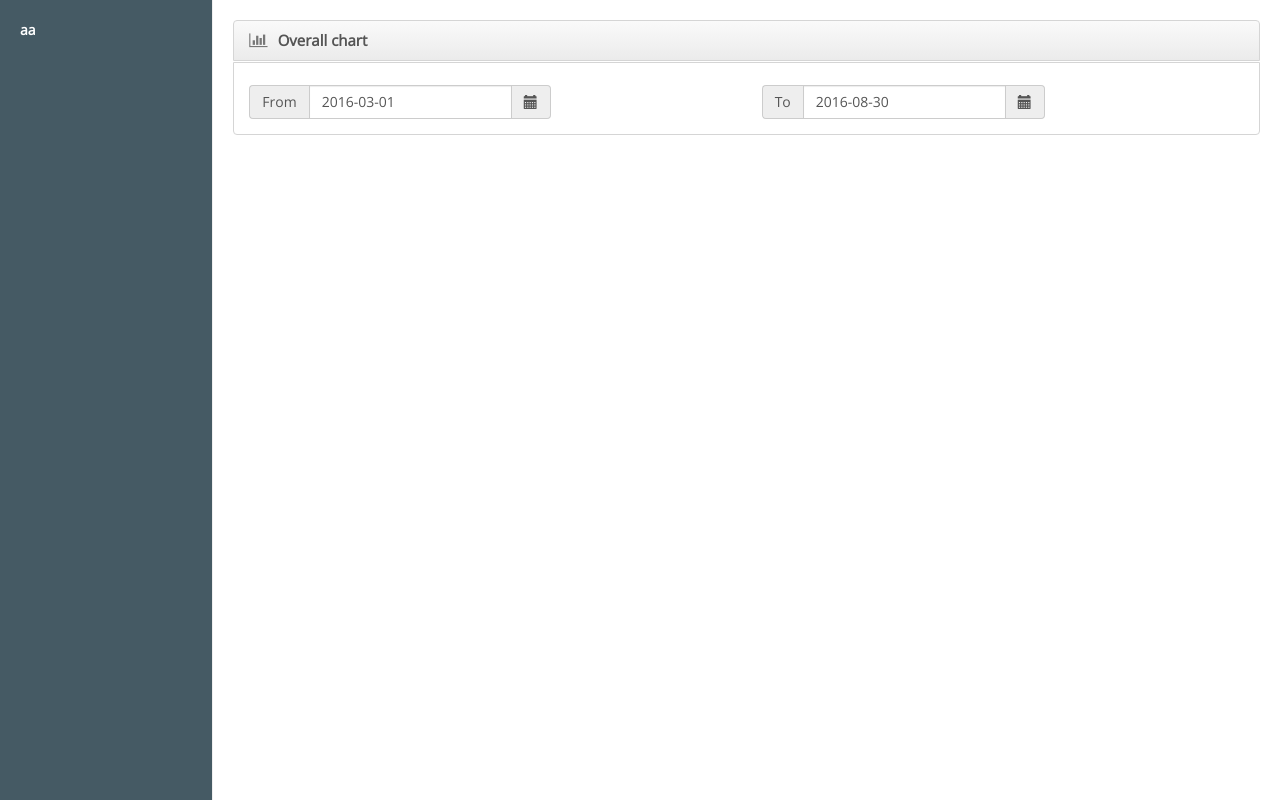
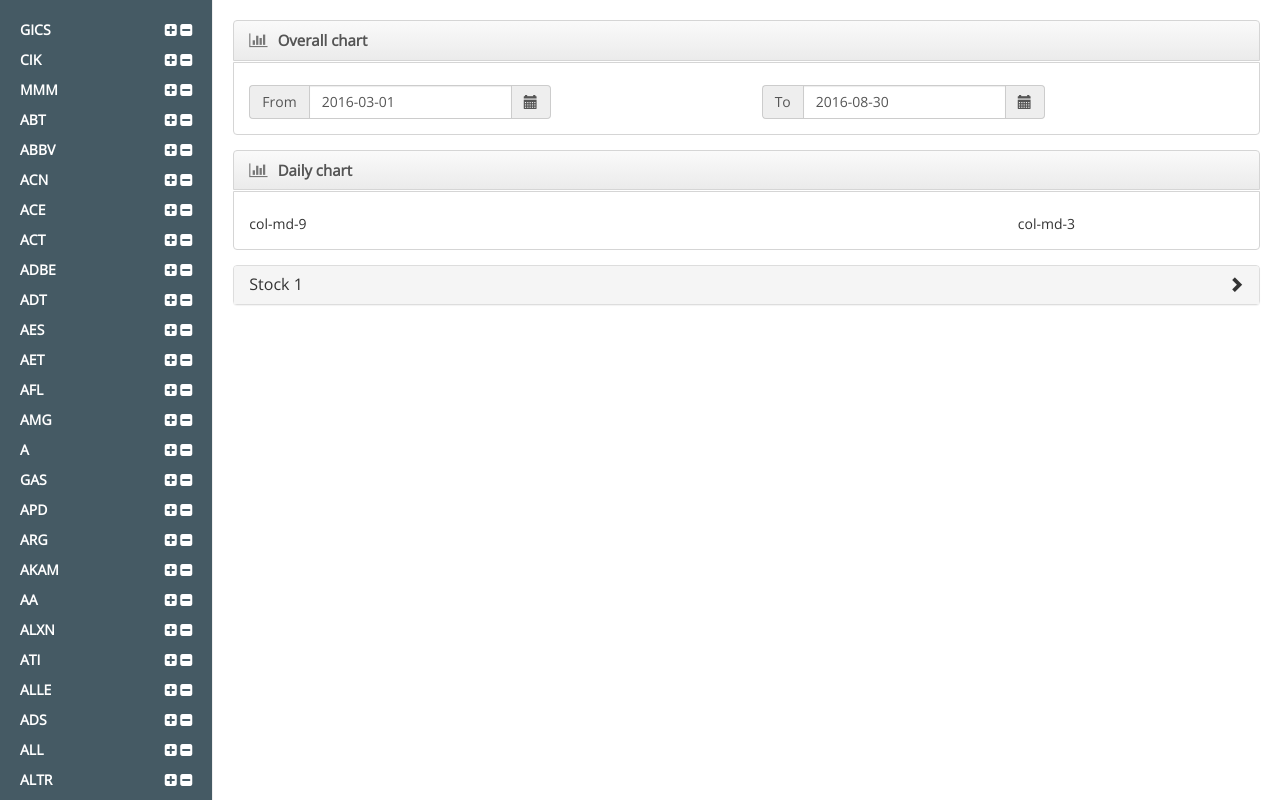
Before and after one commit to masscrx/stocks, a website: page index.html in a window 1280 px wide. Drawn offline with nearby package versions, Linux system fonts and the light colour scheme.

Commit message:
added tickers to sidebar

```diff
--- a/app/stocks.controller.js
+++ b/app/stocks.controller.js
@@ -37,6 +37,8 @@ app.controller("StocksController", ["$scope", function($scope) {
     return mode === 'day' && (date.getDay() === 0 || date.getDay() === 6);
   }
 
+  $scope.tickers = ["GICS","CIK","MMM","ABT","ABBV","ACN","ACE","ACT","ADBE","ADT","AES","AET","AFL","AMG","A","GAS","APD","ARG","AKAM","AA","ALXN","ATI","ALLE","ADS","ALL","ALTR","MO","AMZN","AEE","AAL"]
+
 
 
 }]);
--- a/assets/style.css
+++ b/assets/style.css
@@ -1,3 +1,5 @@
+/** GENERAL TAGS AND STRUCTURE **/
+
 html, body {
   font-family: 'Open Sans', sans-serif;
   height: 100%;
@@ -25,6 +27,8 @@ html, body {
 .main {
   padding: 20px;
 }
+
+/** PORTLET **/
 
 .portlet {
   position: relative;
@@ -111,3 +115,8 @@ html, body {
   border-top-left-radius: 0;
   border-top-right-radius: 0;
 }
+
+/** SPACES **/
+.ver-space {
+  margin-bottom: 15px;
+}
--- a/index.html
+++ b/index.html
@@ -16,17 +16,27 @@
 <body ng-cloak>
   <div class="container-fluid" ng-controller="StocksController">
     <div class="row">
-      <div class="col-md-2 stock-list">aa</div>
+      <div class="col-md-2 stock-list">
+          <p ng-repeat="tick in tickers track by $index">
+            {{tick}}
+            <span class="pull-right">
+              <i class="fa fa-plus-square"></i>
+              <i class="fa fa-minus-square"></i>
+            </span>
+          </p>
+
+
+
+      </div>
       <div class="col-md-10 col-md-offset-2 main">
-        <div class="row">
+        <!-- Overall chart -->
+        <div class="row ver-space">
           <div class="col-md-12">
             <div class="portlet">
               <div class="portlet-header">
                 <h3><i class="fa fa-bar-chart-o"></i>Overall chart</h3>
               </div>
               <div class="portlet-content">
-
-
                 <div class="row">
 
                   <div class="col-md-6">
@@ -55,13 +65,56 @@
                     </div>
                   </div>
 
-
-
-
+                </div>
               </div>
             </div>
           </div>
         </div>
+        <!-- END -->
+
+        <!-- Daily chart -->
+        <div class="row ver-space">
+          <div class="col-md-12">
+            <div class="portlet">
+              <div class="portlet-header">
+                <h3><i class="fa fa-bar-chart-o"></i>Daily chart</h3>
+              </div>
+              <div class="portlet-content">
+                <div class="row">
+
+                  <div class="col-md-9">
+                    col-md-9
+                  </div>
+
+                  <div class="col-md-3">
+                    col-md-3
+                  </div>
+
+                </div>
+              </div>
+            </div>
+          </div>
+        </div>
+        <!-- END -->
+
+        <!-- Stock details -->
+        <div class="row">
+          <div class="col-md-12">
+            <uib-accordion close-others="oneAtATime">
+              <div uib-accordion-group class="panel-default" is-open="status.open">
+                <uib-accordion-heading>
+                  Stock 1
+                  <i class="pull-right glyphicon" ng-class="{'glyphicon-chevron-down': status.open, 'glyphicon-chevron-right': !status.open}"></i>
+                </uib-accordion-heading>
+                Stock details
+              </div>
+            </uib-accordion>
+          </div>
+        </div>
+        <!-- END -->
+
+
+
       </div>
     </div>
   </div>
```
